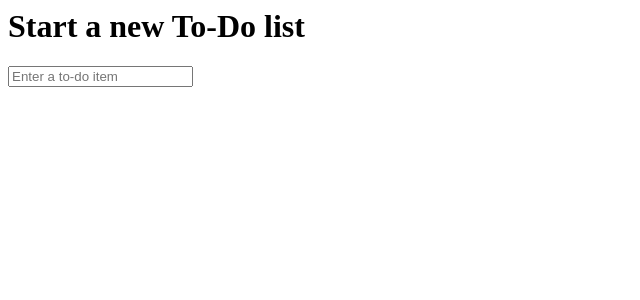
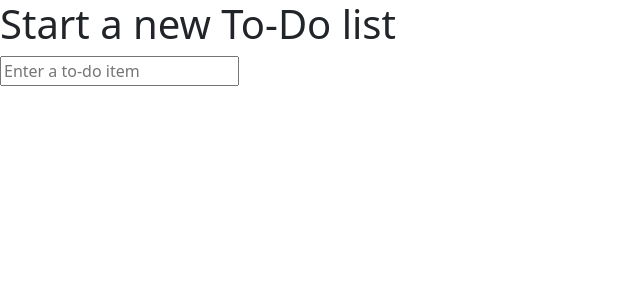
Before and after one commit to AleksandrBorodavkin/superlists, a Django app: page / in a window 1280 px wide. Shown: the top 300 px of the page, without its empty margins (0-640 px from the left). Run offline with Django 3.2, Linux system fonts and the light colour scheme.

Commit message:
Adapt base html to include bootstrap boilerplate. --ch08l006--

```diff
--- a/lists/templates/lists/base.html
+++ b/lists/templates/lists/base.html
@@ -1,6 +1,10 @@
 <html>
 <head>
+	<meta charset="utf-8">
+	<meta http-equiv="X-UA-Compatible" content="IE=edge">
+	<meta name="viewport" content="width=device-width, initial-scale=1">
 	<title>To-Do lists</title>
+	<link href="css/bootstrap.min.css" rel="stylesheet">
 </head>
 <body><h1>{% block header_text %}{% endblock %}</h1>
 <form method="POST" action="{% block form_action %}{% endblock %}">
```
Also changed, not shown: 1 other file.
